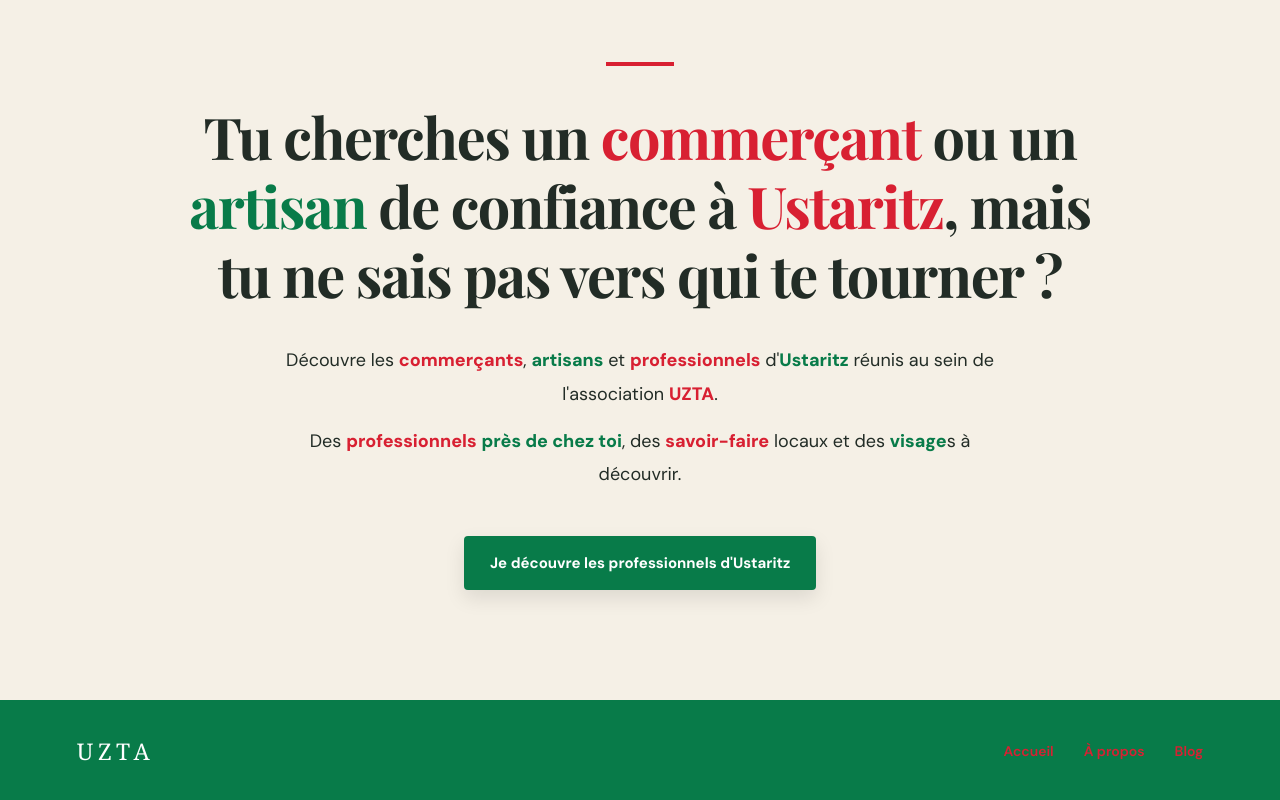
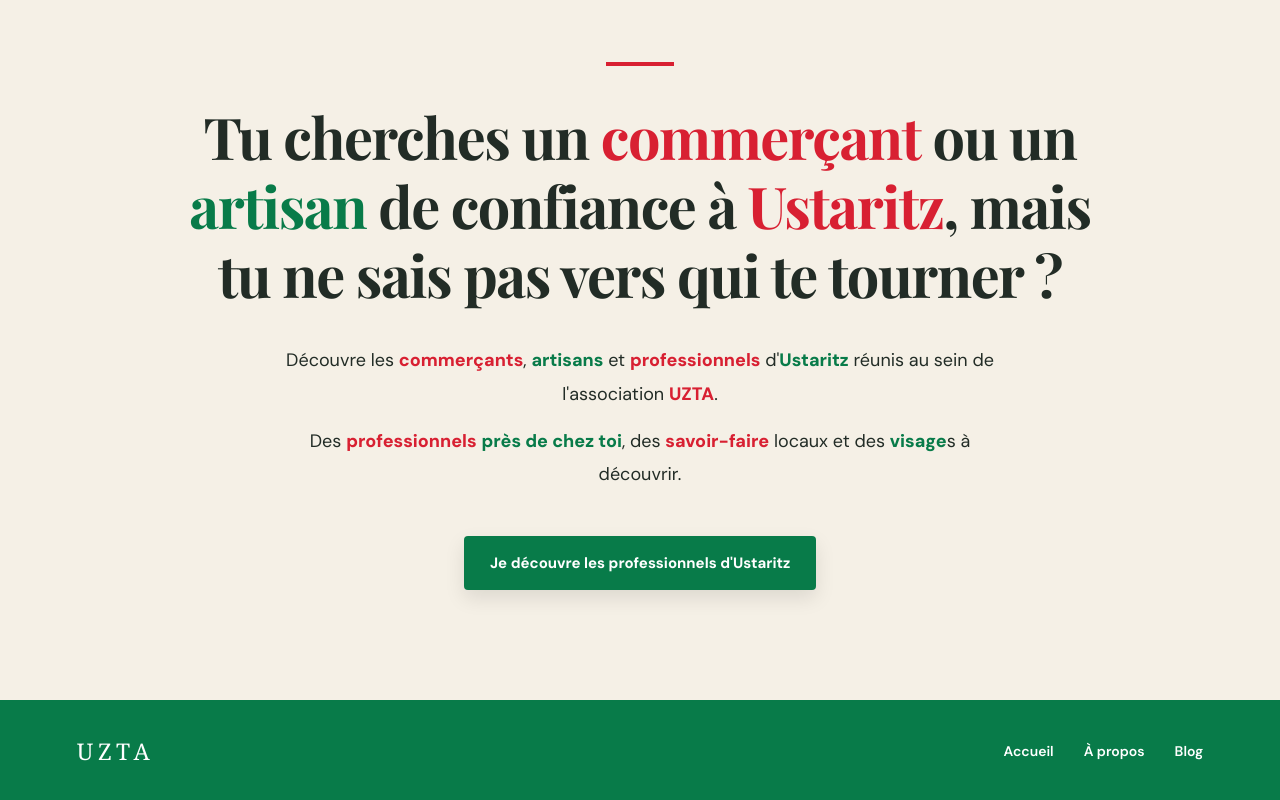
Before and after one commit to marcmasterbet/association-Utza-maquette-1, a Next.js app: page / in a window 1280 px wide. Shown: the part 630-1430 px from the top of the page. Built offline with nearby package versions, Linux system fonts and the light colour scheme.

Commit message:
Add files via upload

```diff
--- a/app/globals.css
+++ b/app/globals.css
@@ -49,3 +49,6 @@ footer{background:var(--green);color:white;padding:35px clamp(22px,6vw,100px);di
 
 /* Premier bouton : texte blanc sur fond vert, y compris au survol. */
 .intro .cta,.intro .cta:visited,.intro .cta:hover,.intro .cta:focus-visible{background:var(--green);color:#fff}
+
+/* Pied de page : liens blancs sur fond vert, y compris au survol. */
+footer nav a,footer nav a:visited,footer nav a:hover,footer nav a:focus-visible{color:#fff}
```
